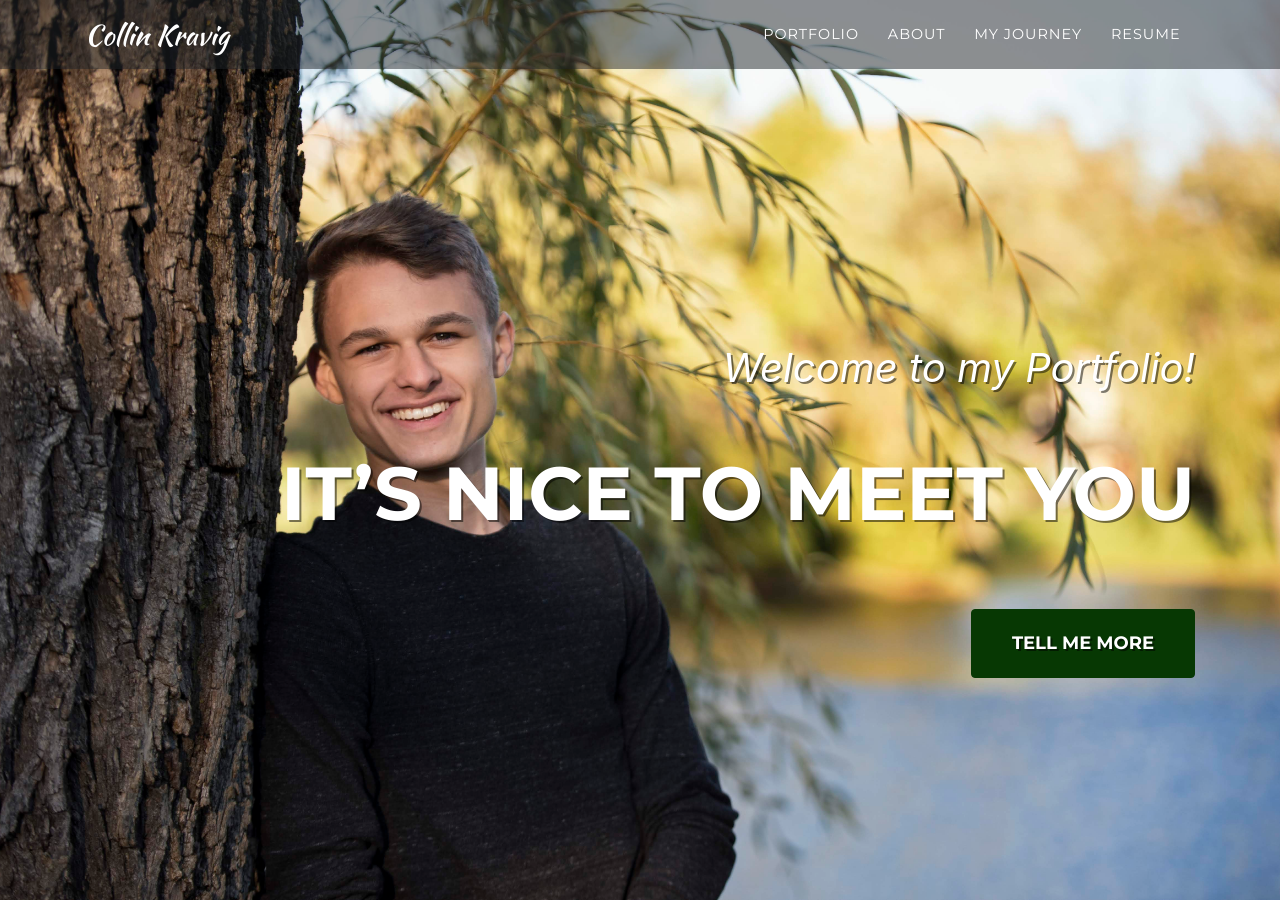
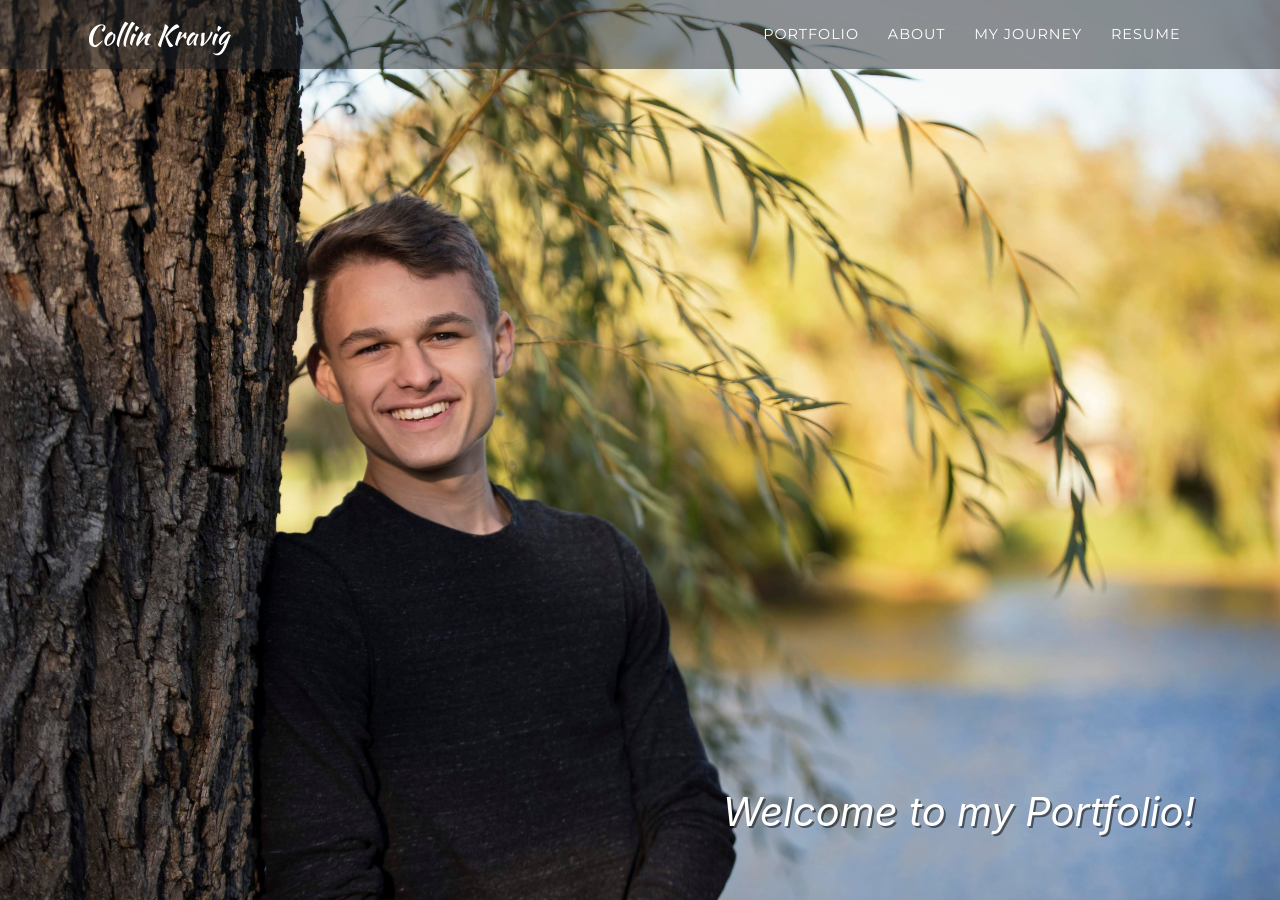
Before and after one commit to ckravig/ckravig.github.io, a Jekyll site: the page built from index.md, in a window 1280 px wide and 900 px high. Built offline with Jekyll 4.4.1, drawn with Linux system fonts in a browser that asks for light colours; some web fonts are replaced.

Commit message:
update @media

```diff
--- a/_sass/layout/_masthead.scss
+++ b/_sass/layout/_masthead.scss
@@ -20,6 +20,7 @@ header.masthead {
       font-style: italic;
       line-height: 22px;
       margin-bottom: 25px;
+      padding-top: 70%;
       @include serif-font;
     }
     .intro-heading {
@@ -42,6 +43,7 @@ header.masthead {
         font-style: italic;
         line-height: 40px;
         margin-bottom: 25px;
+        padding-top: 40%;
         @include serif-font;
       }
       .intro-heading {
```
